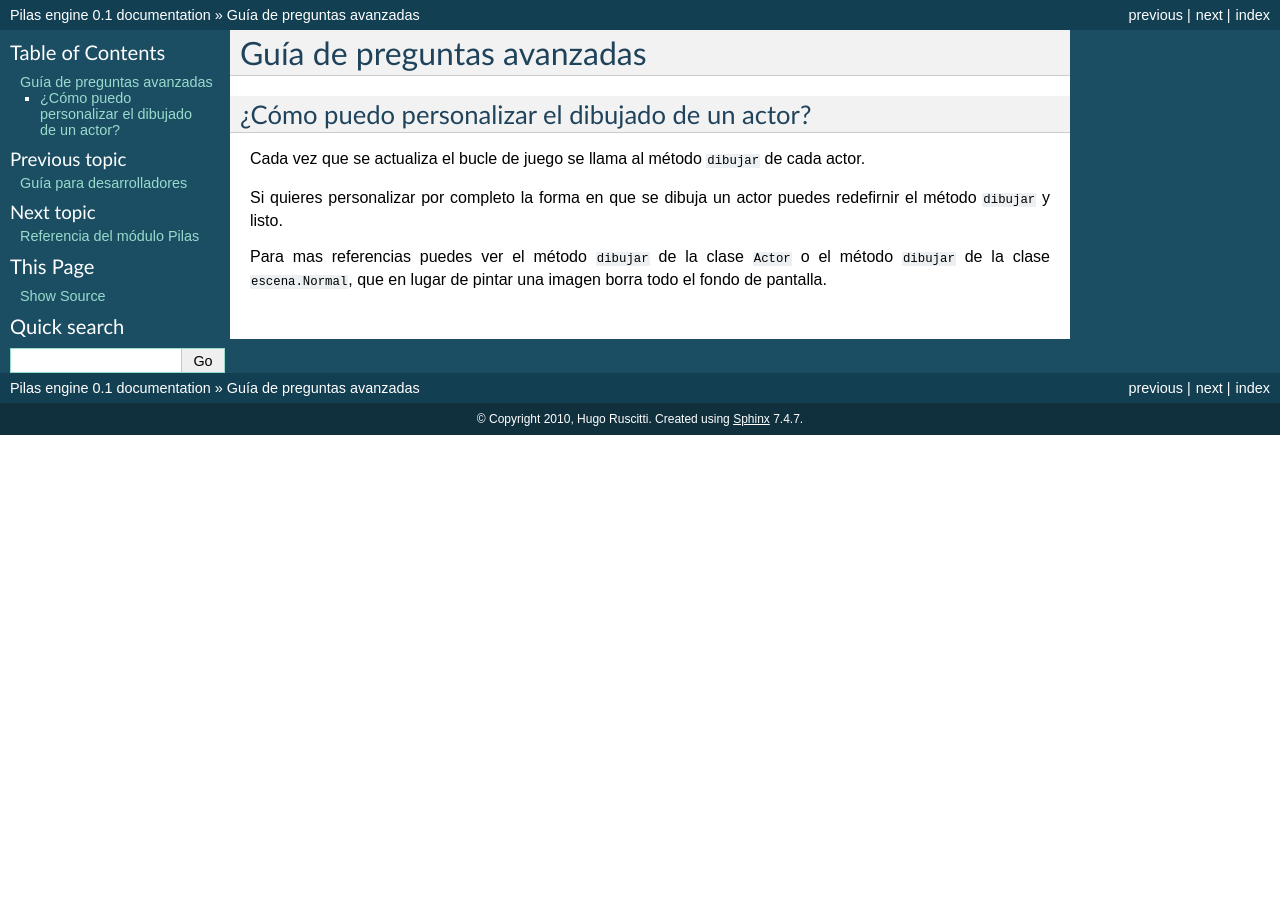
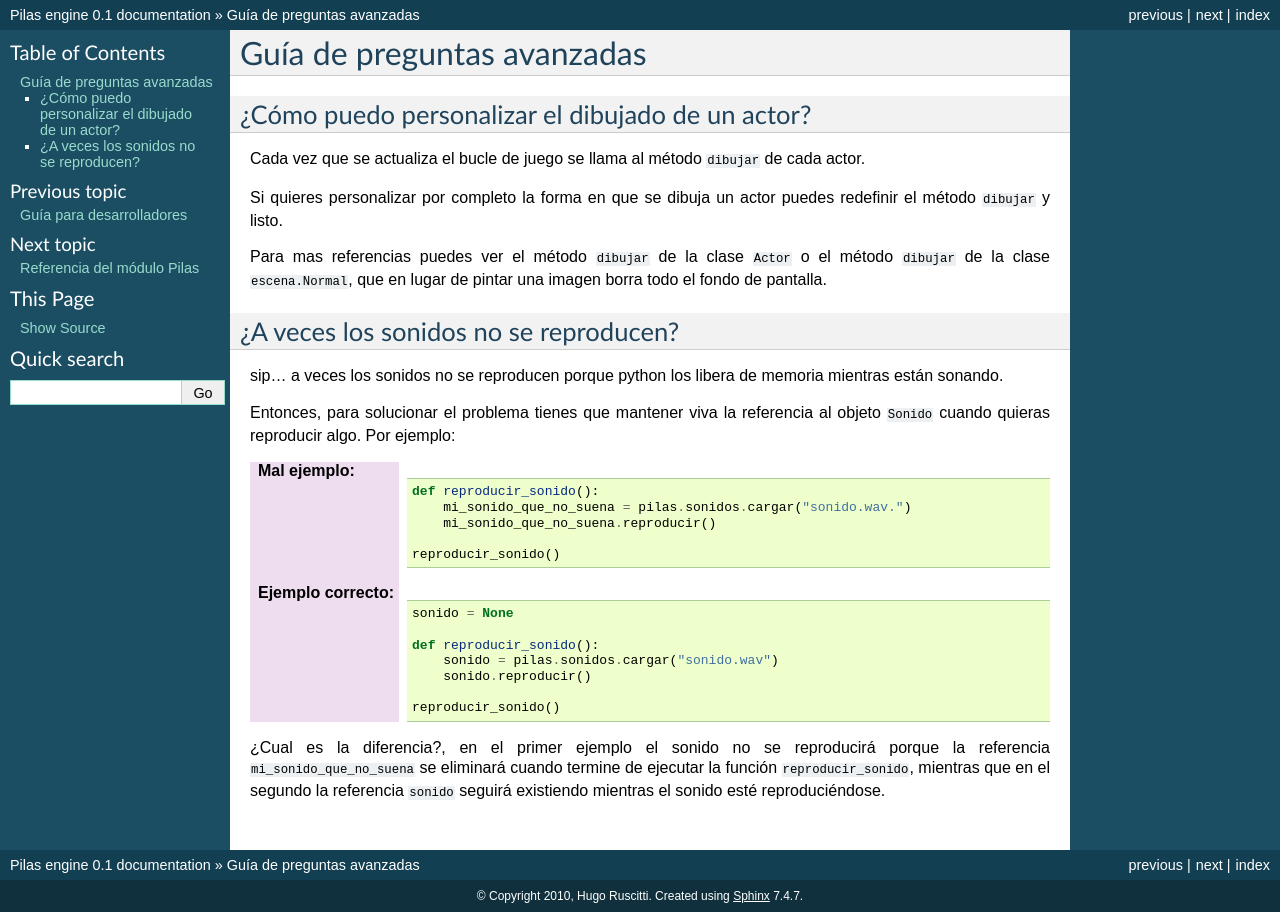
Before and after one commit to hugoruscitti/pilas-docs, a Sphinx documentation site: the page built from source/preguntas_avanzadas.rst, in a window 1280 px wide. Built offline with Sphinx 7.4.7, drawn with Linux system fonts in a browser that asks for light colours.

```diff
--- a/source/preguntas_avanzadas.rst
+++ b/source/preguntas_avanzadas.rst
@@ -9,10 +9,50 @@
 se llama al método ``dibujar`` de cada actor.
 
 Si quieres personalizar por completo la forma en
-que se dibuja un actor puedes redefirnir el
+que se dibuja un actor puedes redefinir el
 método ``dibujar`` y listo.
 
 Para mas referencias puedes ver el método ``dibujar``
 de la clase ``Actor`` o el método ``dibujar`` de
 la clase ``escena.Normal``, que en lugar
 de pintar una imagen borra todo el fondo de pantalla.
+
+
+
+¿A veces los sonidos no se reproducen?
+--------------------------------------
+
+sip... a veces los sonidos no se reproducen porque
+python los libera de memoria mientras están sonando.
+
+Entonces, para solucionar el problema tienes que
+mantener viva la referencia al objeto ``Sonido`` cuando
+quieras reproducir algo. Por ejemplo:
+
+:Mal ejemplo:
+
+    .. code-block:: python
+
+        def reproducir_sonido():
+            mi_sonido_que_no_suena = pilas.sonidos.cargar("sonido.wav.")
+            mi_sonido_que_no_suena.reproducir()
+
+        reproducir_sonido()
+
+:Ejemplo correcto:
+
+    .. code-block:: python
+
+        sonido = None
+
+        def reproducir_sonido():
+            sonido = pilas.sonidos.cargar("sonido.wav")
+            sonido.reproducir()
+
+        reproducir_sonido()
+
+¿Cual es la diferencia?, en el primer ejemplo el sonido no
+se reproducirá porque la referencia ``mi_sonido_que_no_suena`` se
+eliminará cuando termine de ejecutar la función ``reproducir_sonido``, mientras
+que en el segundo la referencia ``sonido`` seguirá existiendo mientras
+el sonido esté reproduciéndose.
```
Also changed, not shown: source/modelo_de_clases.rst (added, +14 -0 lines).
